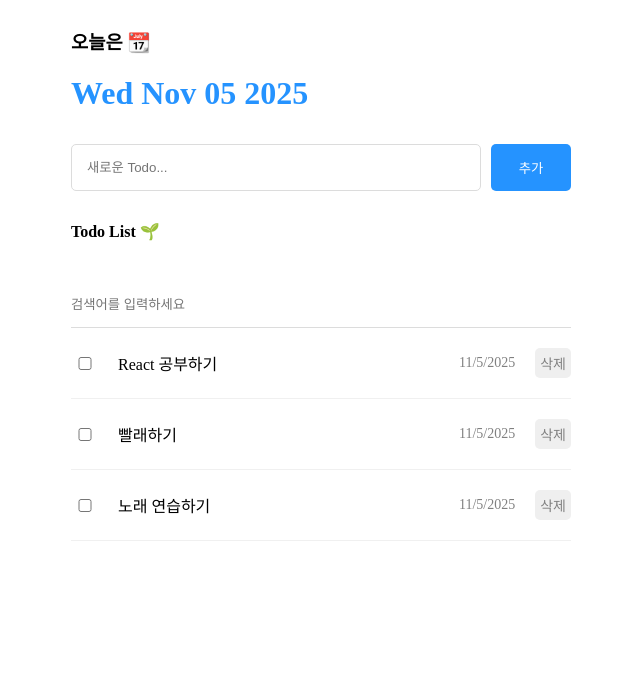
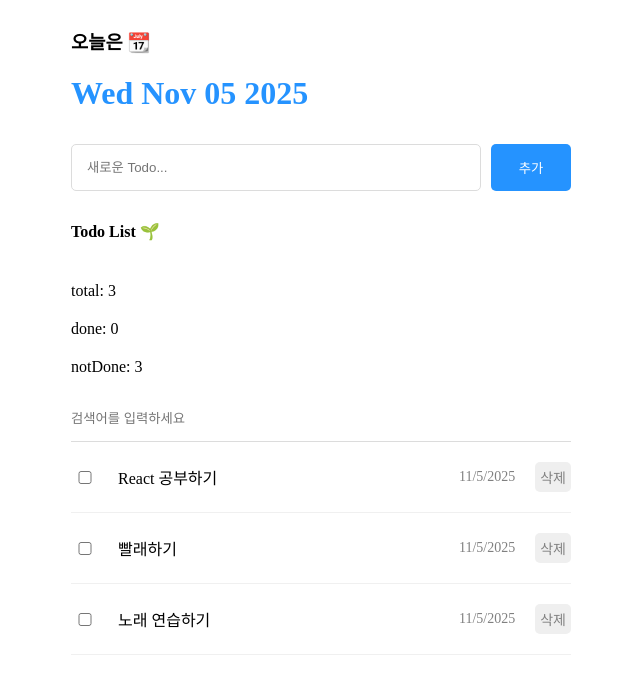
Before and after one commit to yunhozz/reacted, a React (Vite) app in the folder section07/: page / in a window 1280 px wide. Shown: the top 694 px of the page, without its empty margins (319-959 px from the left). Built offline with nearby package versions, Linux system fonts and the light colour scheme.

Commit message:
useMemo로 연산 최적화

```diff
--- a/section07/src/components/TodoList.jsx
+++ b/section07/src/components/TodoList.jsx
@@ -1,6 +1,6 @@
 import "./TodoList.css";
 import TodoItem from "./TodoItem.jsx";
-import { useState } from "react";
+import { useMemo, useState } from "react";
 
 export default ({ todos, onUpdateTodo, onDeleteTodo }) => {
     const [keyword, setKeyword] = useState("");
@@ -17,9 +17,21 @@
         );
     };
 
+    // 첫 번째 콜백 함수의 리턴 값을 그대로 반환
+    // 콜백 함수는 두 번째 deps 기준으로 메모이제이션 수행
+    const { totalCount, doneCount, notDoneCount } = useMemo(() => {
+        const totalCount = todos.length;
+        const doneCount = todos.filter((todo) => todo.isDone).length;
+
+        return { totalCount, doneCount, notDoneCount: totalCount - doneCount };
+    }, [todos]);
+
     return (
         <div className={"TodoList"}>
             <h4>Todo List 🌱</h4>
+            <div>total: {totalCount}</div>
+            <div>done: {doneCount}</div>
+            <div>notDone: {notDoneCount}</div>
             <input value={keyword} onChange={onChangeKeyword} placeholder={"검색어를 입력하세요"}/>
             <div className={"todos_wrapper"}>
                 {
```
Also changed, not shown: section07/src/App.jsx (+4 -19 lines).
